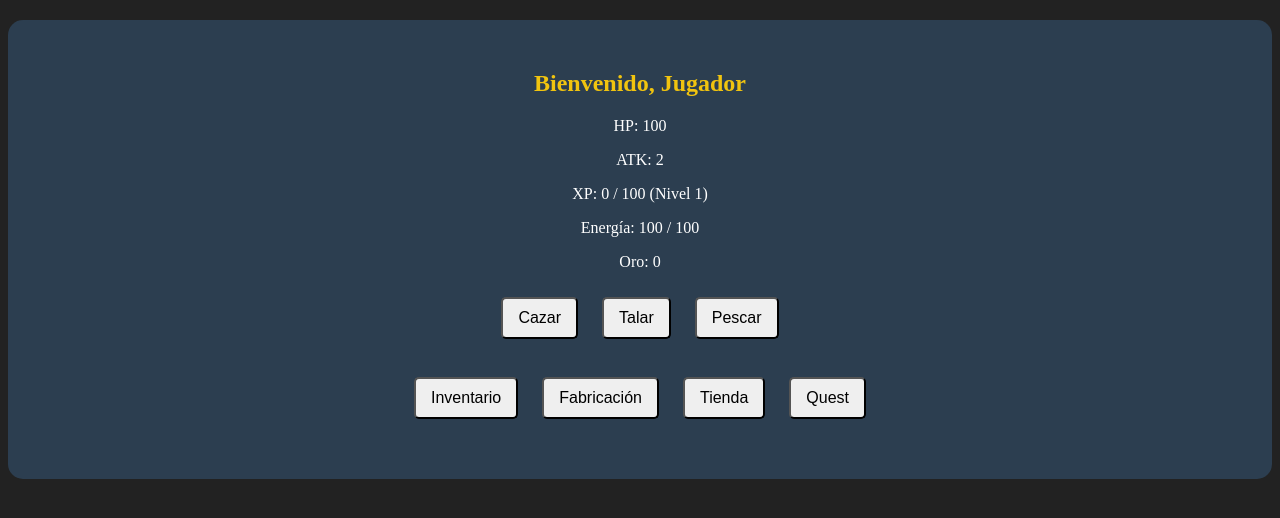
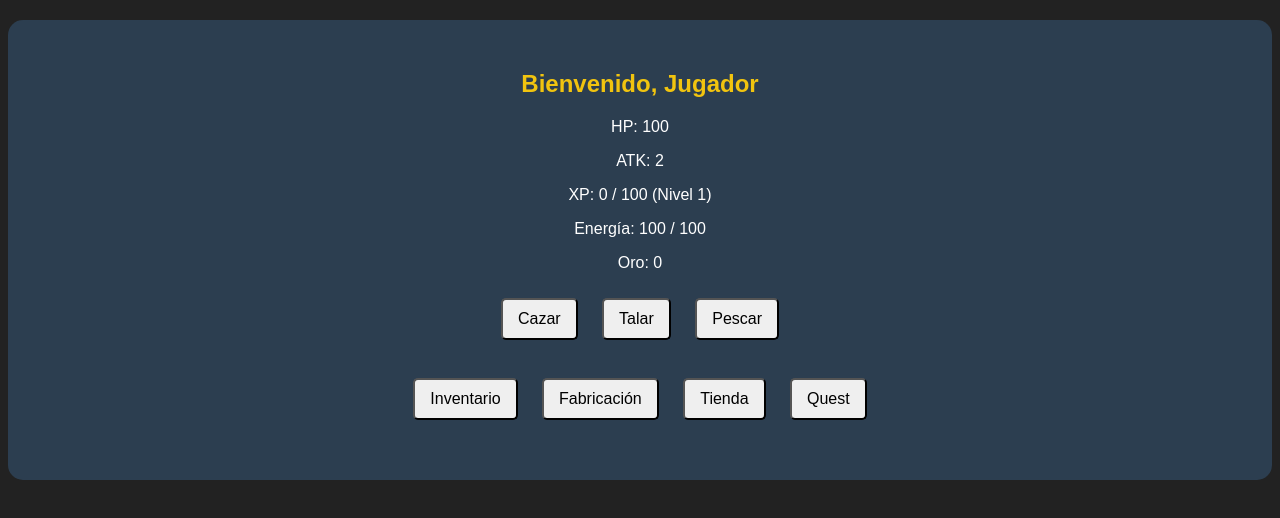
Before and after one commit to D4vid3x/IDLE-rpg, a plain HTML site: page index.html in a window 1280 px wide. Both pictures are taken after a click on the button "Jugar". Drawn offline with nearby package versions, Linux system fonts and the light colour scheme.

Commit message:
Update style.css

```diff
--- a/style.css
+++ b/style.css
@@ -2,7 +2,10 @@ body {
     text-align: center;
     background-color: #222;
     color: white;
-    overflow: hidden;
+    overflow-x: hidden;
+    overflow-y: auto;
+    font-family: Arial, sans-serif;
+    height: 100vh;
 }
 
 .hidden {
@@ -291,6 +294,8 @@ button {
     background: #2c3e50;
     padding: 30px;
     border-radius: 15px;
+    max-height: 80vh;
+    overflow-y: auto;
 }
 
 #inventario {
```
